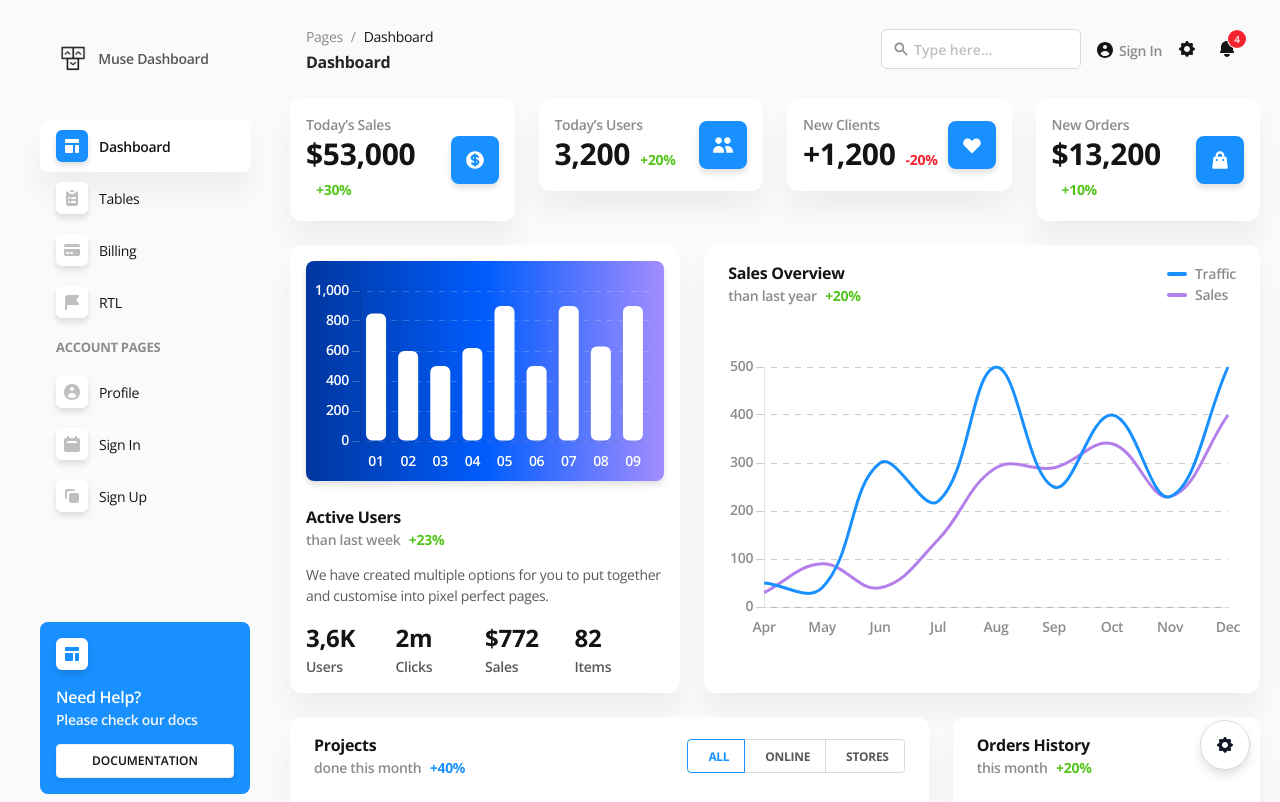
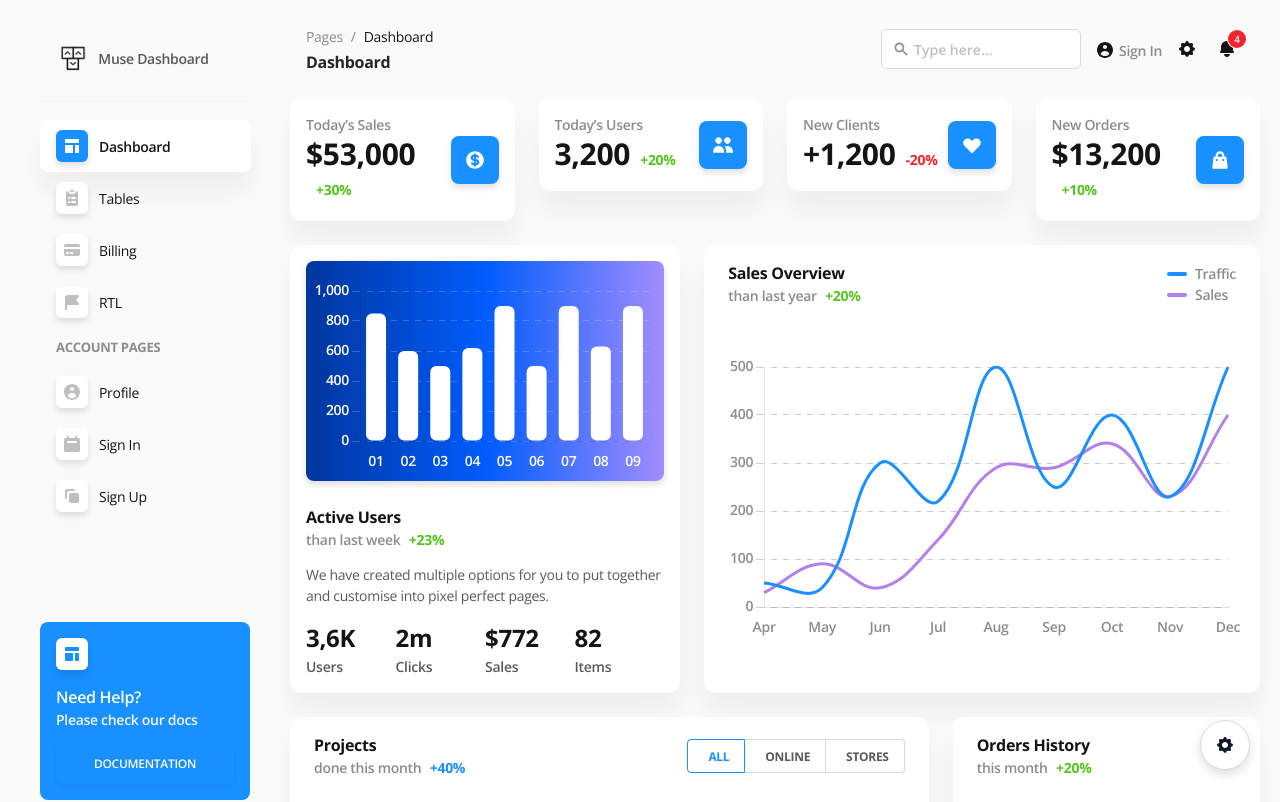
Before and after one commit to creativetimofficial/muse-vue-ant-design-dashboard, a Vue app: page /dashboard in a window 1280 px wide. Shown: the top 802 px of the page. Built offline with nearby package versions, Linux system fonts and the light colour scheme; what vue-github-buttons would draw is missing.

Commit message:
refactor: link

```diff
--- a/src/components/Sidebars/DashboardSidebar.vue
+++ b/src/components/Sidebars/DashboardSidebar.vue
@@ -122,7 +122,7 @@
 					</span>
 					<h6>Need Help?</h6>
 					<p>Please check our docs</p>
-					<a-button type="primary" block size="small">
+					<a-button type="primary" href="https://demos.creative-tim.com/muse-vue-ant-design/documentation" block target="_blank">
 						DOCUMENTATION
 					</a-button>
 				</div>
```
